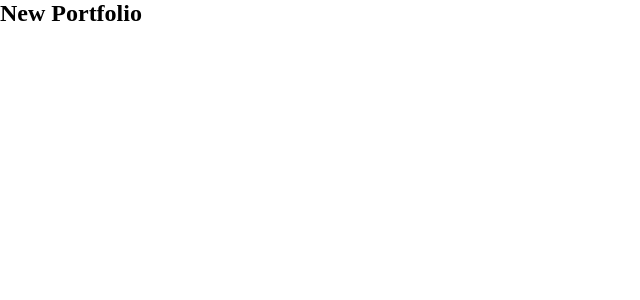
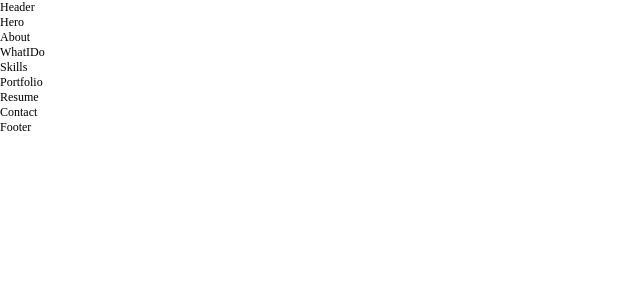
Before and after one commit to grosen-coding/grosen-portfolio, a React (Create React App) app: page / in a window 1280 px wide. Shown: the top 300 px of the page, without its empty margins (0-640 px from the left). Built offline with nearby package versions, Linux system fonts and the light colour scheme.

Commit message:
added empty pages and sections

```diff
--- a/src/App.js
+++ b/src/App.js
@@ -1,8 +1,12 @@
+import Header from "./components/Header";
+import Home from "./pages/Home";
+
 function App() {
   return (
-    <div className="App">
-      <h1>New Portfolio</h1>
-    </div>
+    <>
+      <Header />
+      <Home />
+    </>
   );
 }
 
--- /dev/null
+++ b/src/components/Header.jsx
@@ -0,0 +1,9 @@
+import React from 'react'
+
+function Header() {
+  return (
+    <div>Header</div>
+  )
+}
+
+export default Header
--- /dev/null
+++ b/src/pages/Home.jsx
@@ -0,0 +1,34 @@
+import styled from "styled-components"
+import Hero from "../sections/Hero"
+import About from "../sections/About"
+import WhatIDo from "../sections/WhatIDo"
+import Skills from "../sections/Skills"
+import Portfolio from "../sections/Portfolio"
+import Resume from "../sections/Resume"
+import Contact from "../sections/Contact"
+import Footer from "../components/Footer"
+
+import React from 'react'
+
+function Home() {
+  return (
+    <MainContainer>
+
+      <Hero />
+      <About />
+      <WhatIDo />
+      <Skills />
+      <Portfolio />
+      <Resume />
+      <Contact />
+      <Footer />
+
+    </MainContainer>
+  )
+}
+
+export default Home
+
+const MainContainer = styled.main`
+
+`
--- /dev/null
+++ b/src/sections/Skills.jsx
@@ -0,0 +1,9 @@
+import React from 'react'
+
+function Skills() {
+  return (
+    <div>Skills</div>
+  )
+}
+
+export default Skills
```
Also changed, not shown: src/components/NavBar.jsx (added, +9 -0 lines), src/sections/About.jsx (renamed from src/components/About.jsx), src/sections/Contact.jsx (renamed from src/components/Contact.jsx), src/sections/Gallery.jsx (renamed from src/components/Gallery.jsx), src/sections/Hero.jsx (renamed from src/components/Hero.jsx), src/sections/Portfolio.jsx (renamed from src/components/Portfolio.jsx), src/sections/Resume.jsx (renamed from src/components/Resume.jsx), src/sections/WhatIDo.jsx (renamed from src/components/WhatIDo.jsx).
